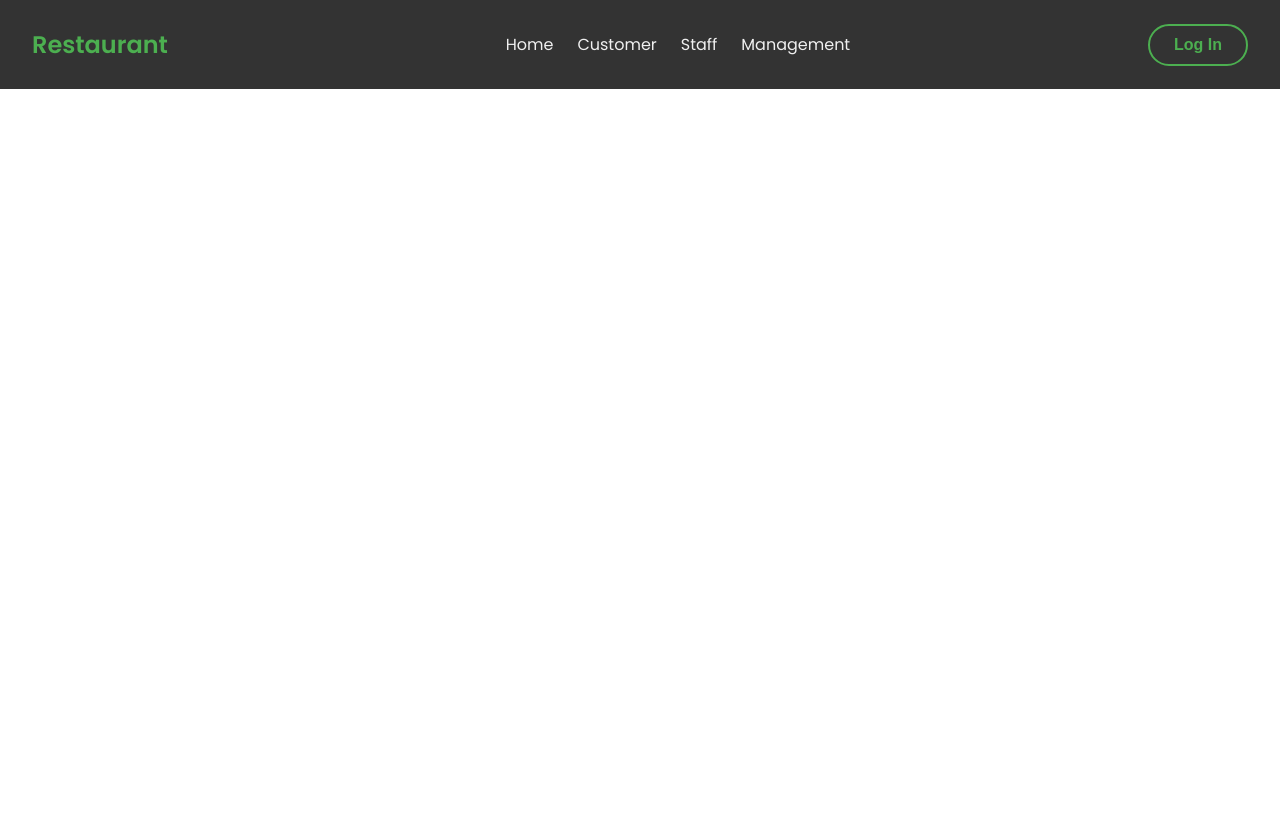
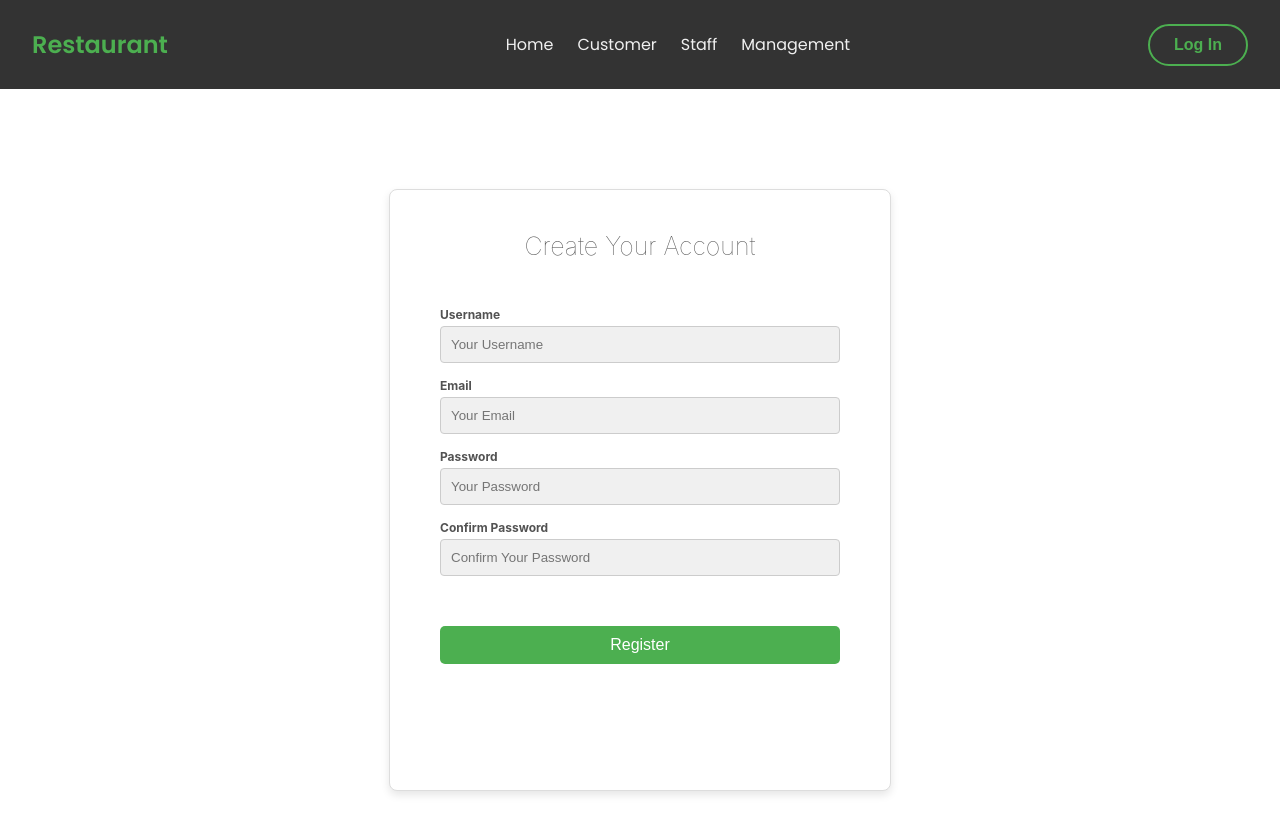
Before and after one commit to kas-rabur/SoftwareEngineeringRestaurantManagement, a React (Create React App) app in the folder client/: page /register in a window 1280 px wide. Shown: the top 834 px of the page. Before the commit the page ends 800 px from the top, so only its background shows below. Built offline with nearby package versions, Linux system fonts and the light colour scheme.

Commit message:
added a new registration page based off the login page, no current functionality

```diff
--- a/client/src/App.js
+++ b/client/src/App.js
@@ -4,6 +4,7 @@ import NavBar from "./components/NavBar";
 import HomePage from "./components/HomePage";
 import CustomerPage from "./components/CustomerPage";
 import LoginPage from "./components/LoginPage";
+import RegisterPage from "./components/RegisterPage";
 
 const App = () => {
   return (
@@ -12,9 +13,10 @@ const App = () => {
       <Routes>
         <Route path="/home" element={<HomePage />} />
         <Route path="/customer" element={<CustomerPage/>} />
-        <Route path="/staff" element={<LoginPage/>} />
+        <Route path="/staff" element={<div>Staff Page</div>} />
         <Route path="/management" element={<div>Management Page</div>} />
         <Route path="/login" element={<LoginPage />} />
+        <Route path="/register" element={<RegisterPage />} />
       </Routes>
     </Router>
   );
--- a/client/src/components/LoginForm.jsx
+++ b/client/src/components/LoginForm.jsx
@@ -19,6 +19,9 @@ function LoginForm() {
                 <div className="login-container">
                     <button className="login-button" type="submit">Login</button>
                 </div>
+                <div className="register-container">
+                    <p>Don't have an account? <a href="/register">Register</a></p>
+                </div>
             </div>
         </div>
     );
--- /dev/null
+++ b/client/src/components/RegisterForm.jsx
@@ -0,0 +1,52 @@
+import "../styles/RegisterForm.css";
+
+function RegisterForm() {
+  return (
+    <div className="login-box">
+      <div className="register-form">
+        <h2>Create Your Account</h2>
+        <div className="form-group">
+          <label>Username</label>
+          <input
+            type="text"
+            id="username"
+            name="username"
+            placeholder="Your Username"
+            required
+          />
+          <label>Email</label>
+          <input
+            type="email"
+            id="email"
+            name="email"
+            placeholder="Your Email"
+            required
+          />
+          <label>Password</label>
+          <input
+            type="password"
+            id="password"
+            name="password"
+            placeholder="Your Password"
+            required
+          />
+          <label>Confirm Password</label>
+          <input
+            type="password"
+            id="confirm-password"
+            name="confirmPassword"
+            placeholder="Confirm Your Password"
+            required
+          />
+        </div>
+        <div className="register-container">
+          <button className="register-button" type="submit">
+            Register
+          </button>
+        </div>
+      </div>
+    </div>
+  );
+}
+
+export default RegisterForm;
--- /dev/null
+++ b/client/src/components/RegisterPage.jsx
@@ -0,0 +1,11 @@
+import RegisterForm from "./RegisterForm";
+
+function RegisterPage() {
+    return (
+        <div class name="register-page">
+            <RegisterForm className="register-form"/>
+            </div>
+
+    );
+}
+export default RegisterPage;
--- a/client/src/styles/LoginForm.css
+++ b/client/src/styles/LoginForm.css
@@ -129,3 +129,14 @@
     color: #525252;
 
 }
+.register-container {
+    display: flex;
+    justify-content: center;
+    align-items: center;
+    padding-top: 50px;
+}
+.register-container a {
+    color: #4caf50;
+    text-decoration: none;
+    transition: color 0.3s ease, text-decoration 0.3s ease;
+}
--- /dev/null
+++ b/client/src/styles/RegisterForm.css
@@ -0,0 +1,77 @@
+.login-box {
+    display: flex;
+    justify-content: center;
+    height: 100vh;
+    padding-top: 100px;
+    margin: 0;
+  }
+
+  .register-form {
+    display: flex;
+    flex-direction: column;
+    height: 600px;
+    width: 500px;
+    background-color: #ffffff;
+    border: 1px solid #ddd;
+    border-radius: 8px;
+    box-shadow: 0 4px 8px rgba(0, 0, 0, 0.1);
+  }
+
+  .register-form h2 {
+    width: 100%;
+    display: flex;
+    justify-content: center;
+    align-items: center;
+    font-weight: 100;
+    font-size: 25px;
+    color: #525252;
+    padding-top: 20px;
+  }
+
+  .form-group {
+    max-width: 100%;
+    display: flex;
+    flex-direction: column;
+    padding: 10px 50px;
+  }
+
+  .form-group label {
+    padding-top: 15px;
+    margin-bottom: 4px;
+    font-weight: bold;
+    font-size: 12px;
+    color: #525252;
+  }
+
+  .form-group input {
+    padding: 10px;
+    border: 1px solid #ccc;
+    border-radius: 4px;
+    max-width: 100%;
+    background-color: #f0f0f0;
+  }
+
+  .register-container {
+    display: flex;
+    justify-content: center;
+    align-items: center;
+    padding-top: 20px;
+  }
+
+  .register-button {
+    background-color: #4caf50;
+    color: #fff;
+    border: none;
+    border-radius: 5px;
+    padding: 10px 20px;
+    font-size: 16px;
+    cursor: pointer;
+    margin-top: 20px;
+    width: 80%;
+    transition: background-color 0.3s ease, transform 0.3s ease;
+  }
+
+  .register-button:hover {
+    background-color: #4caf50;
+    transform: translateY(-2px);
+  }
```
